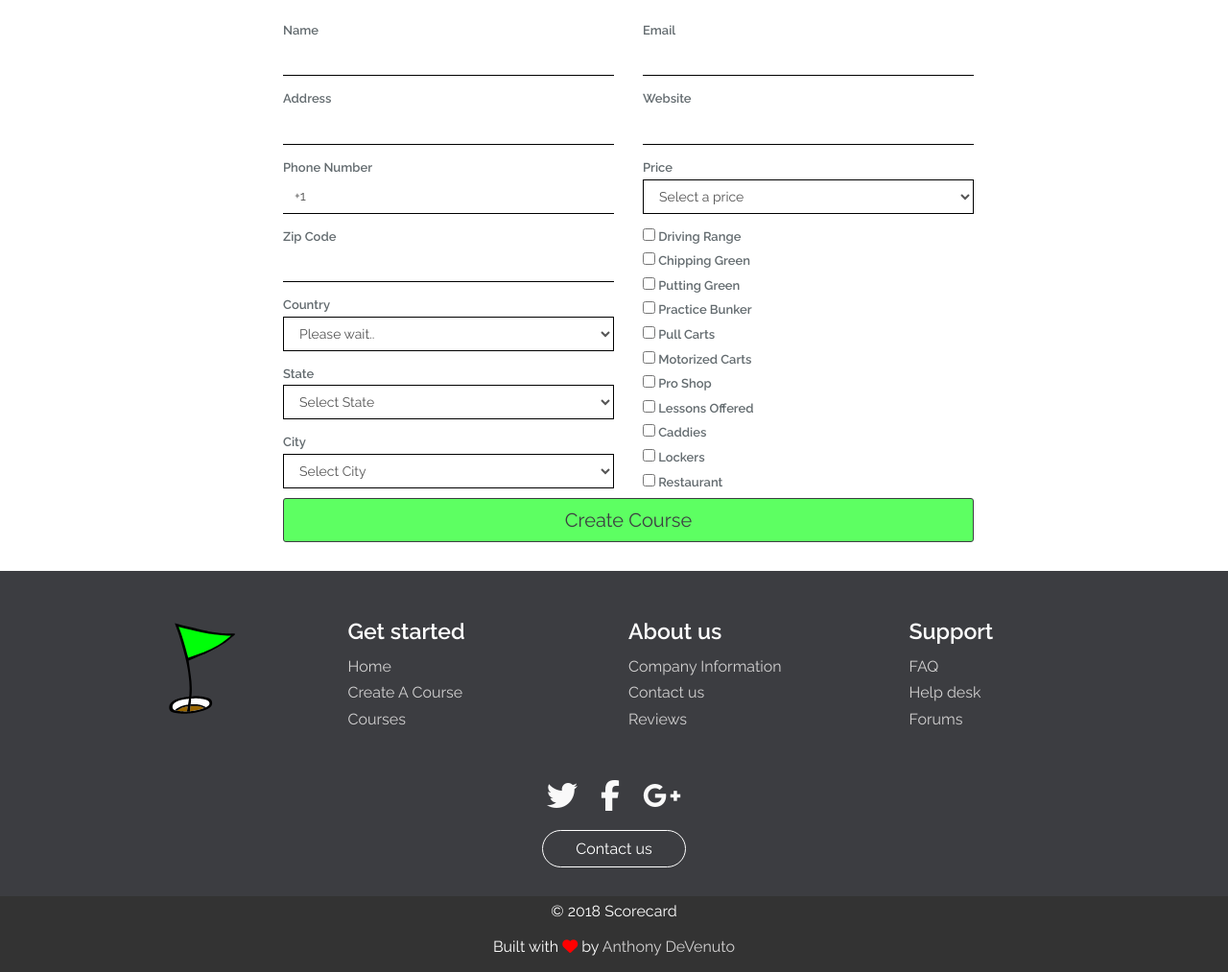
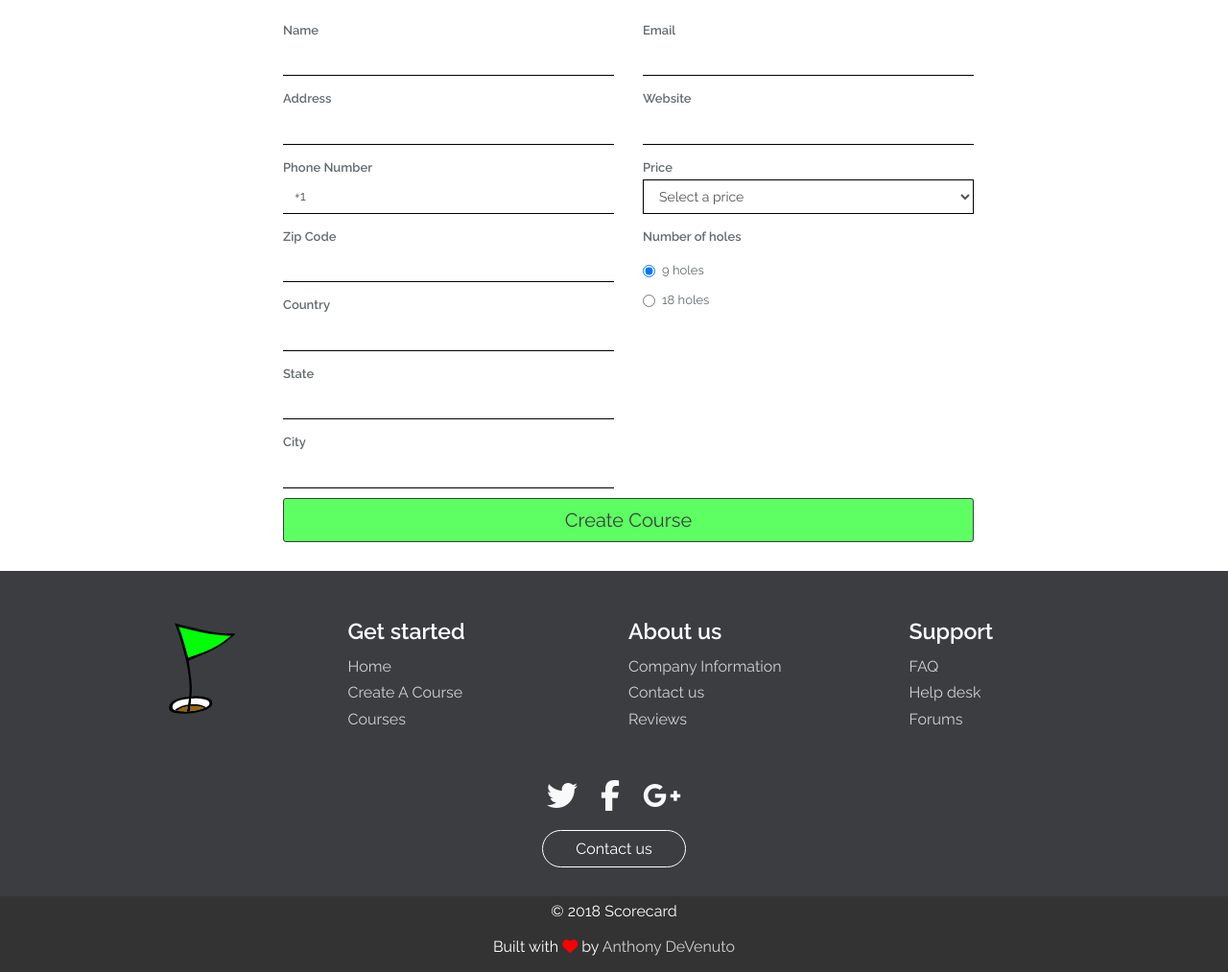
Before and after one commit to adevenuto/ScorecardJwt, a Laravel app: template resources/views/courses/create.blade.php in a window 1280 px wide. Shown: the part 216-1229 px from the top of the page at 96% size. Run offline with Laravel 8, Linux system fonts and the light colour scheme; the template is opened without the code that fills it, so the values that code supplies are empty; settings files or empty folders that the repository lacks are supplied; some libraries are stand-ins or nearby versions.

Commit message:
reworking code and transitioning to vue

```diff
--- a/resources/views/courses/create.blade.php
+++ b/resources/views/courses/create.blade.php
@@ -32,23 +32,18 @@
 						<div class="form-group">
 							<input type="text" class="form-control num-only" maxLength="14" id="course_postal_code" name="course_postal_code" data-msg="Pleases add course zipcode">
 						</div>
+
 						<label for="course_country" class="col-2 col-form-label">Country</label>
 						<div class="form-group">
-							<select name="course_country" class="form-control countries" id="cityId" data-msg="Pleases select a country">
-								<option value="">Select Country</option>
-							</select>
+							<input name="course_country" class="form-control">
 						</div>
 						<label for="course_state" class="col-2 col-form-label">State</label>
 						<div class="form-group">
-							<select name="course_state" class="form-control states" id="stateId" data-msg="Pleases select a state">
-								<option value="">Select State</option>
-							</select>
+							<input name="course_state" class="form-control">
 						</div>
 						<label for="course_city" class="col-2 col-form-label">City</label>
 						<div class="form-group">
-							<select name="course_city" class="form-control cities" id="cityId" data-msg="Pleases select a city">
-								<option value="">Select City</option>
-							</select>
+							<input name="course_city" class="form-control">
 						</div>
 					</div>
 					<div class="col-sm-6">
@@ -70,72 +65,14 @@
 								<option value="$$$$">$$$$</option>
 							</select>
 						</div>
-						{{-- Amenities --}}
-						<div class="form-check">
-						  <label class="form-check-label">
-						    <input class="form-check-input" name="driving_range" type="checkbox" value="1">
-						    Driving Range
-						  </label>
-						</div>
-						<div class="form-check">
-						  <label class="form-check-label">
-						    <input class="form-check-input" name="chipping_green" type="checkbox" value="1">
-						    Chipping Green
-						  </label>
-						</div>
-						<div class="form-check">
-						  <label class="form-check-label">
-						    <input class="form-check-input" name="putting_green" type="checkbox" value="1">
-						    Putting Green
-						  </label>
-						</div>
-						<div class="form-check">
-						  <label class="form-check-label">
-						    <input class="form-check-input" name="practice_bunker" type="checkbox" value="1">
-						    Practice Bunker
-						  </label>
-						</div>
-						<div class="form-check">
-						  <label class="form-check-label">
-						    <input class="form-check-input" name="pull_carts" type="checkbox" value="1">
-						    Pull Carts
-						  </label>
-						</div>
-						<div class="form-check">
-						  <label class="form-check-label">
-						    <input class="form-check-input" name="motorized_carts" type="checkbox" value="1">
-						    Motorized Carts
-						  </label>
-						</div>
-						<div class="form-check">
-						  <label class="form-check-label">
-						    <input class="form-check-input" name="pro_shop" type="checkbox" value="1">
-						    Pro Shop
-						  </label>
-						</div>
-						<div class="form-check">
-						  <label class="form-check-label">
-						    <input class="form-check-input" name="golf_lessons" type="checkbox" value="1">
-						    Lessons Offered
-						  </label>
-						</div>
-						<div class="form-check">
-						  <label class="form-check-label">
-						    <input class="form-check-input" name="caddies" type="checkbox" value="1">
-						    Caddies
-						  </label>
-						</div>
-						<div class="form-check">
-						  <label class="form-check-label">
-						    <input class="form-check-input" name="lockers" type="checkbox" value="1">
-						    Lockers
-						  </label>
-						</div>
-						<div class="form-check">
-						  <label class="form-check-label">
-						    <input class="form-check-input" name="restaurant" type="checkbox" value="1">
-						    Restaurant
-						  </label>
+						<label for="course_holes" class="col-2 col-form-label">Number of holes</label>
+						<div class="form-group">
+							<div class="radio">
+							  	<label><input type="radio" value="9" name="course_holes" checked>9 holes</label>
+							</div>
+							<div class="radio">
+							  	<label><input type="radio" value="18" name="course_holes">18 holes</label>
+							</div>
 						</div>
 					</div>
 					<div class="col-md-12">
```
Also changed, not shown: app/Http/Controllers/CoursesController.php (+4 -15 lines), database/seeds/CitiesTableSeeder.php (deleted, +0 -17 lines), database/seeds/CountriesTableSeeder.php (deleted, +0 -17 lines), database/seeds/DatabaseSeeder.php (+3 -6 lines), database/seeds/StatesTableSeeder.php (deleted, +0 -17 lines), resources/assets/js/courseForm.js (+1 -215 lines), resources/assets/js/main.js (+0 -11 lines), resources/views/holes/create.blade.php (+1 -9 lines), database/migrations/2017_07_06_002319_create_courses_table.php, database/migrations/2017_07_06_015443_create_holes_table.php, database/migrations/2017_07_23_224815_create_countries_table.php (deleted), database/migrations/2017_07_23_231851_create_cities_table.php (deleted), database/migrations/2017_07_23_233527_create_states_table.php (deleted), public/js/app.js, 1 more files, 1 other file.
